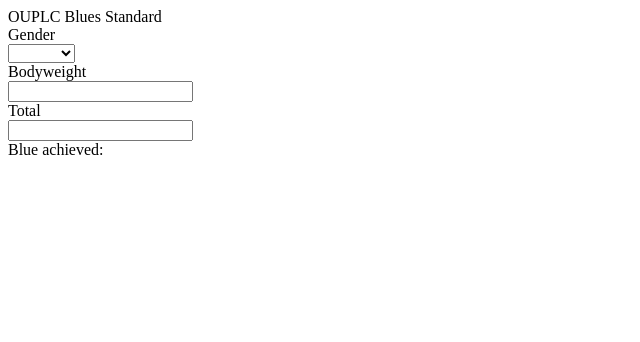
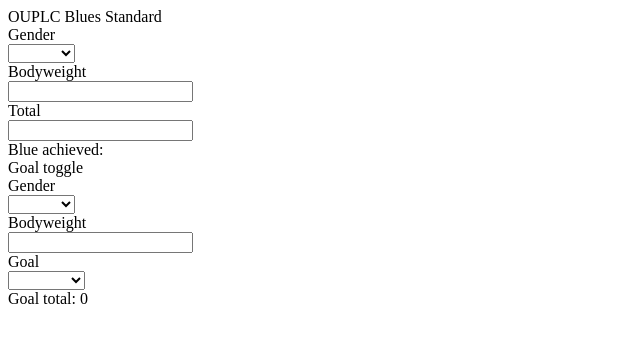
Before and after one commit to DuncanTLaw/Blues-Calculator, an Angular app: page / in a window 1280 px wide. Shown: the top 342 px of the page, without its empty margins (0-640 px from the left). Built offline with nearby package versions, Linux system fonts and the light colour scheme.

Commit message:
Add goal blues calc

```diff
--- a/src/app/app.component.html
+++ b/src/app/app.component.html
@@ -1,3 +1,4 @@
+<div class="card-deck">
   <div class="card">
     <div class="card-header">OUPLC Blues Standard</div>
     <div class="card-body">
@@ -11,7 +12,7 @@
               ngModel
               name="gender"
               required
-            (input)="calcBlue(blues)"
+              (change)="calcBlue(blues)"
             >
               <option value="M">Male</option>
               <option value="F">Female</option>
@@ -50,3 +51,58 @@
     </div>
     <div class="card-footer">Blue achieved: {{blueAchieved}}</div>
   </div>
+  <div class="card">
+    <div class="card-header">Goal toggle</div>
+    <div class="card-body">
+      <form #goalBlues="ngForm">
+        <div class="form-group">
+          <div class="input-group">
+            <div class="input-group-prepend">
+              <span class="input-group-text">Gender</span>
+            </div>
+            <select
+              ngModel
+              name="gender"
+              required
+              (change)="calcGoal(goalBlues)"
+            >
+              <option value="M">Male</option>
+              <option value="F">Female</option>
+            </select>
+          </div>
+        </div>
+        <div class="form-group">
+          <div class="input-group">
+            <div class="input-group-prepend">
+              <span class="input-group-text">Bodyweight</span>
+            </div>
+            <input
+              type="number"
+              ngModel
+              name="weight"
+              required
+              (input)="calcGoal(goalBlues)"
+            />
+          </div>
+        </div>
+        <div class="form-group">
+          <div class="input-group">
+            <div class="input-group-prepend">
+              <span class="input-group-text">Goal</span>
+            </div>
+            <select
+              ngModel
+              name="goalBlue"
+              required
+              (change)="calcGoal(goalBlues)"
+            >
+              <option value="full">Full Blue</option>
+              <option value="half">Half Blue</option>
+            </select>
+          </div>
+        </div>
+      </form>
+    </div>
+    <div class="card-footer">Goal total: {{ goalTotal }}</div>
+  </div>
+</div>
--- a/src/app/app.component.ts
+++ b/src/app/app.component.ts
@@ -1,3 +1,4 @@
+import { getLocalePluralCase } from '@angular/common';
 import { Component } from '@angular/core';
 import { NgForm } from '@angular/forms';
 
@@ -7,13 +8,17 @@
   styleUrls: ['./app.component.css']
 })
 export class AppComponent {
-  blueAchieved: string = '';
-  ipfPoints: number = 0;
   male: boolean = true;
   c1: number = 0;
   c2: number = 0;
   c3: number = 0;
   c4: number = 0;
+
+  blueAchieved: string = '';
+  ipfPoints: number = 0;
+
+  goalIPF: number = 0;
+  goalTotal: number = 0;
 
   calcBlue(form: NgForm): void {
     this.male = (form.value.gender === 'M') ? true : false;
@@ -41,6 +46,27 @@
         this.blueAchieved = 'Full Blue';
       }
     }
-    console.log(this.ipfPoints)
+  }
+
+  calcGoal(form: NgForm): void {
+    this.male = (form.value.gender === 'M') ? true : false;
+    if (this.male) {
+      this.c1 = 310.67;
+      this.c2 = 857.785;
+      this.c3 = 53.216;
+      this.c4 = 147.0835;
+    } else {
+      this.c1 = 125.1435;
+      this.c2 = 228.03;
+      this.c3 = 34.5246;
+      this.c4 = 86.8301;
+    }
+    if (form.value.goalBlue === 'full') {
+      this.goalIPF = 560;
+    } else {
+      this.goalIPF = 500;
+    }
+    this.goalTotal = ((this.goalIPF - 500) / 100) * (this.c3 * Math.log(form.value.weight) - this.c4) +
+      (this.c1 * Math.log(form.value.weight) - this.c2);
   }
 }
```
Lines whose indentation alone changed are shown as unchanged.
